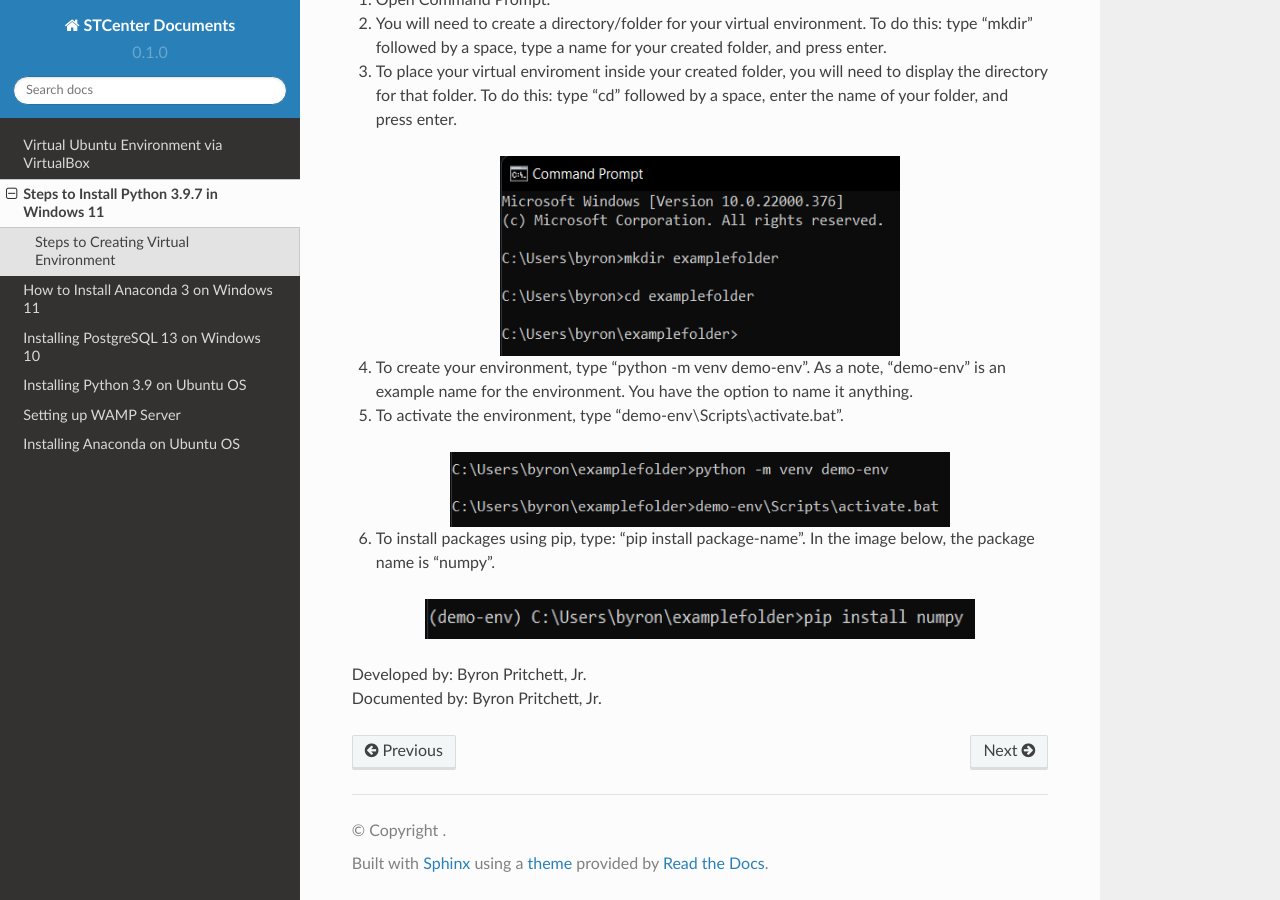
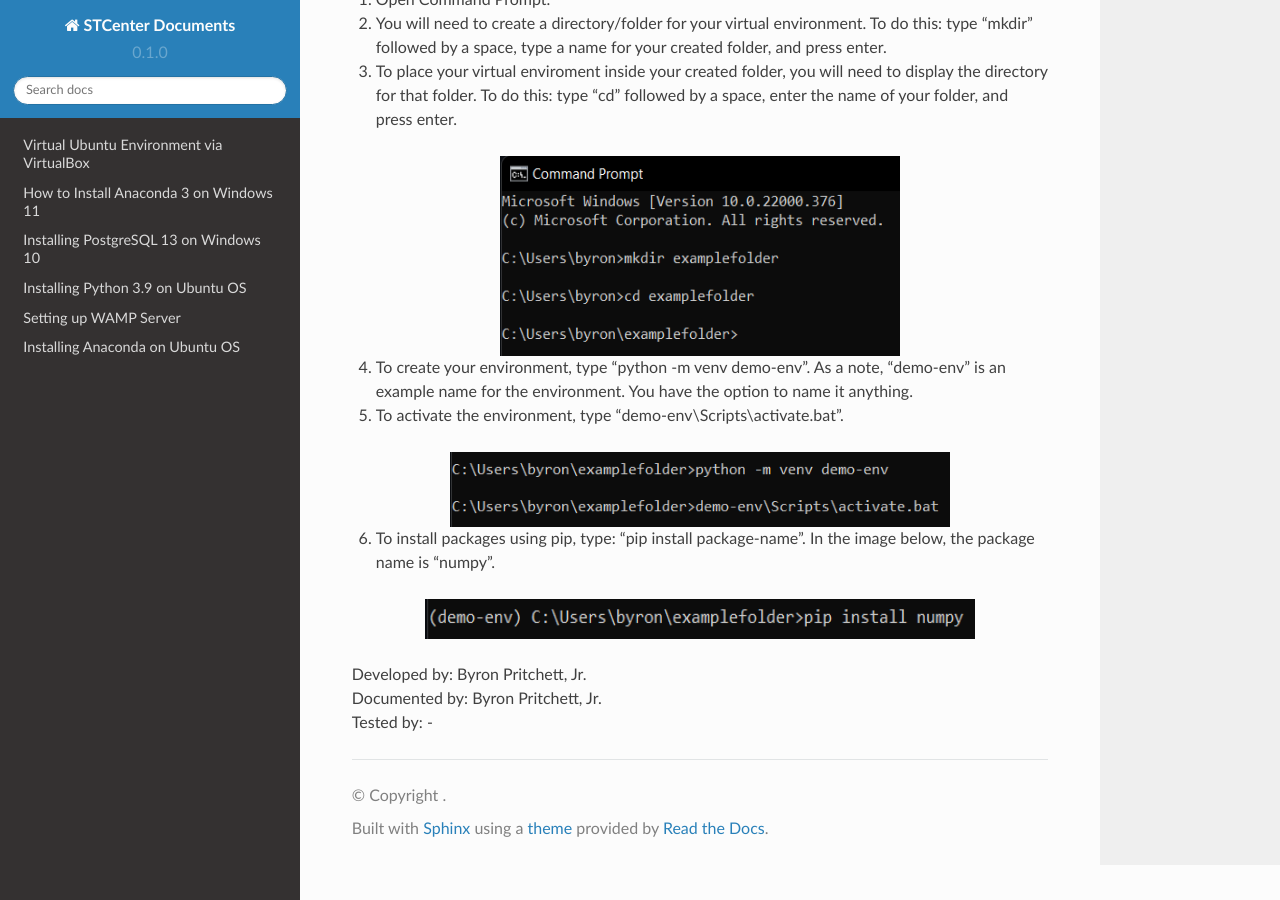
Before and after one commit to stccenter/STCenterDocs, a Sphinx documentation site: the page built from docs/source/python3.9-install.rst, in a window 1280 px wide and 900 px high, scrolled down 859 px. Built offline with Sphinx 7.4.7 and the Read the Docs theme 2.0.0, drawn with Linux system fonts in a browser that asks for light colours; pages that are not in the unit, such as notebooks, are missing from menus.

Commit message:
Update and rename python3.8-install.rst to python3.9-install.rst

```diff
--- a/docs/source/python3.8-install.rst
+++ b/docs/source/python3.9-install.rst
@@ -57,3 +57,4 @@
 |
 | Developed by: Byron Pritchett, Jr.
 | Documented by: Byron Pritchett, Jr.
+| Tested by: -
```
